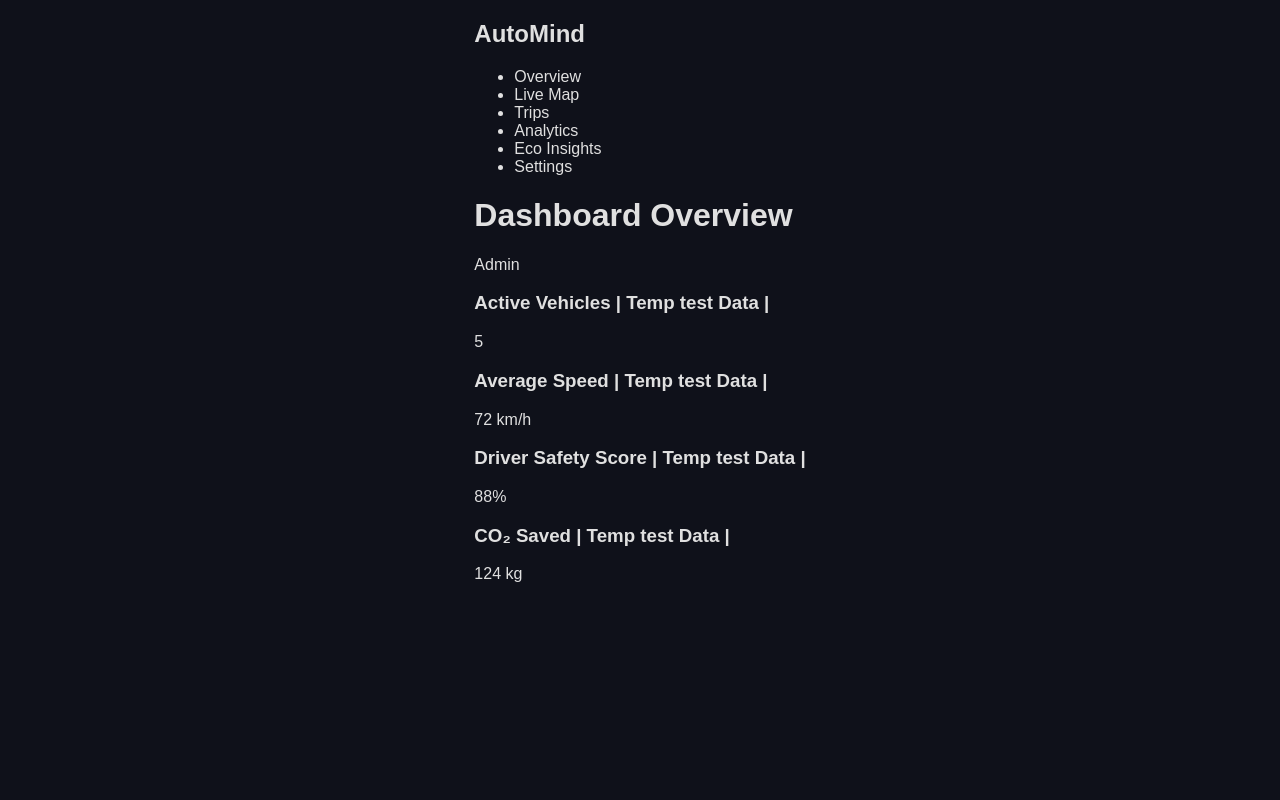
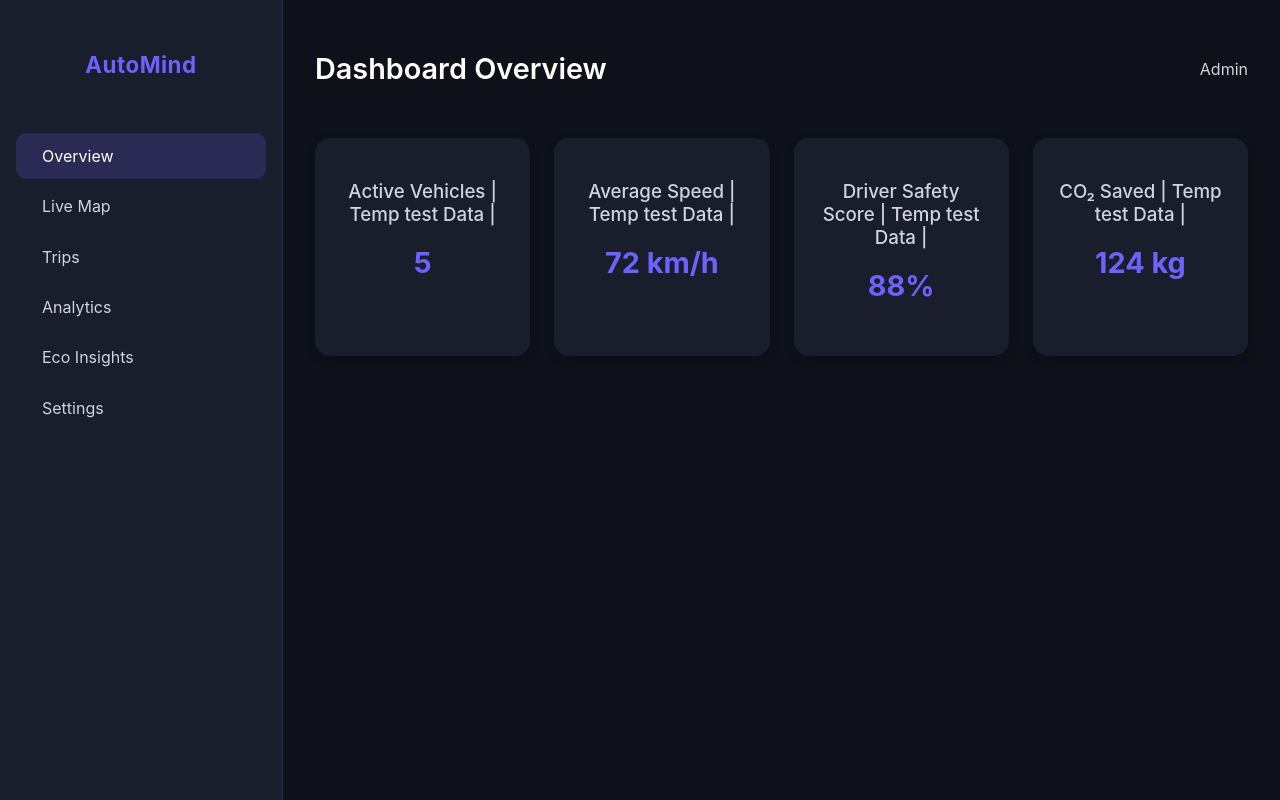
Before and after one commit to AutoMind-2527/Frontend, an Angular app in the folder AutoMind-Project/: page /dashboard in a window 1280 px wide. Built offline with nearby package versions, Linux system fonts and the light colour scheme.

Commit message:
started the implementation dashboard css

```diff
--- a/AutoMind-Project/src/app/dashboard/dashboard.css
+++ b/AutoMind-Project/src/app/dashboard/dashboard.css
@@ -0,0 +1,129 @@
+.dashboard-container {
+  display: flex;
+  height: 100vh;
+  background-color: #0f111a;
+  color: #ffffff;
+  font-family: "Inter", sans-serif;
+}
+
+.sidebar {
+  width: 250px;
+  background: #1a1d2b;
+  display: flex;
+  flex-direction: column;
+  padding: 2rem 1rem;
+  border-right: 1px solid #2a2f45;
+}
+
+.logo {
+  text-align: center;
+  margin-bottom: 2rem;
+}
+
+.logo img {
+  width: 50px;
+  margin-bottom: 0.5rem;
+}
+
+.logo h2 {
+  color: #6c63ff;
+  font-weight: 700;
+  font-size: 1.4rem;
+  letter-spacing: 0.5px;
+}
+
+.sidebar nav ul {
+  list-style: none;
+  padding: 0;
+  margin: 0;
+}
+
+.sidebar nav ul li {
+  padding: 0.8rem 1rem;
+  margin: 0.3rem 0;
+  border-radius: 10px;
+  cursor: pointer;
+  display: flex;
+  align-items: center;
+  gap: 10px;
+  color: #d1d3e0;
+  transition: background 0.2s ease, color 0.2s ease;
+}
+
+.sidebar nav ul li:hover,
+.sidebar nav ul li.active {
+  background-color: #6c63ff33;
+  color: #ffffff;
+}
+
+/* === MAIN DASHBOARD AREA === */
+.dashboard-main {
+  flex: 1;
+  padding: 2rem;
+  display: flex;
+  flex-direction: column;
+  overflow-y: auto;
+}
+
+/* === TOPBAR === */
+.topbar {
+  display: flex;
+  justify-content: space-between;
+  align-items: center;
+  margin-bottom: 2rem;
+}
+
+.topbar h1 {
+  font-size: 1.8rem;
+  font-weight: 600;
+  color: #ffffff;
+}
+
+.user-panel {
+  display: flex;
+  align-items: center;
+  gap: 1rem;
+}
+
+.username {
+  color: #d1d3e0;
+}
+
+.avatar {
+  width: 40px;
+  border-radius: 50%;
+  border: 2px solid #6c63ff;
+}
+
+.stats {
+  display: grid;
+  grid-template-columns: repeat(auto-fit, minmax(180px, 1fr));
+  gap: 1.5rem;
+  margin-bottom: 2rem;
+}
+
+.card {
+  background: #1a1d2b;
+  padding: 1.5rem;
+  border-radius: 15px;
+  box-shadow: 0 4px 10px rgba(0, 0, 0, 0.2);
+  text-align: center;
+  transition: transform 0.2s ease, box-shadow 0.2s ease;
+}
+
+.card:hover {
+  transform: translateY(-4px);
+  box-shadow: 0 6px 14px rgba(0, 0, 0, 0.3);
+}
+
+.card h3 {
+  font-weight: 500;
+  color: #d1d3e0;
+}
+
+.card .number {
+  font-size: 1.8rem;
+  color: #6c63ff;
+  font-weight: bold;
+  margin-top: 0.5rem;
+}
```
